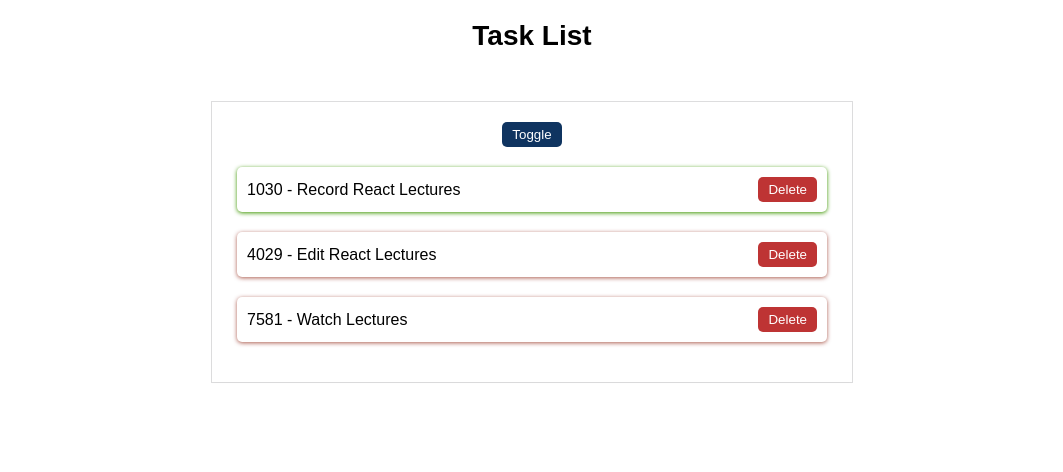
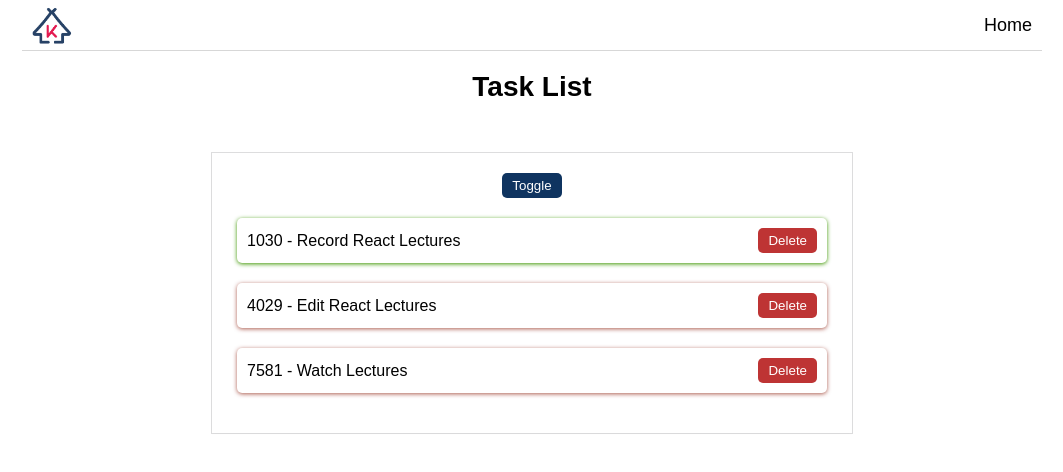
Before and after one commit to profrbazur/React, a React (Create React App) app: page / in a window 1280 px wide. Shown: the top 472 px of the page, without its empty margins (108-1171 px from the left). Built offline with nearby package versions, Linux system fonts and the light colour scheme; the HTML template or start-up script is replaced by a standard one.

Commit message:
03TaskList with Component

```diff
--- a/src/App.js
+++ b/src/App.js
@@ -1,40 +1,12 @@
-import { useState } from 'react';
+import { Header } from './components/Header';
+import { TaskList } from './components/TaskList';
 import './App.css';
 
 function App() {
-  const [tasks, setTasks] = useState([
-    { id: 1030, name: 'Record React Lectures', completed: true },
-    { id: 4029, name: 'Edit React Lectures', completed: false },
-    { id: 7581, name: 'Watch Lectures', completed: false },
-  ]);
-  const [show, setShow] = useState(true);
-
-  function handleDelete(id) {
-    setTasks(tasks.filter((task) => task.id !== id));
-  }
-
   return (
     <div className="App">
-      <h1>Task List</h1>
-      <ul>
-        <button className="trigger" onClick={() => setShow(!show)}>
-          Toggle
-        </button>
-        {show &&
-          tasks.map((task) => (
-            <li
-              key={task.id}
-              className={task.completed ? 'completed' : 'incomplete'}
-            >
-              <span>
-                {task.id} - {task.name}
-              </span>
-              <button onClick={() => handleDelete(task.id)} className="delete">
-                Delete
-              </button>
-            </li>
-          ))}
-      </ul>
+      <Header />
+      <TaskList />
     </div>
   );
 }
--- /dev/null
+++ b/src/components/Header.js
@@ -0,0 +1,10 @@
+import Logo from '../assets/logo.png';
+
+export const Header = () => {
+  return (
+    <header>
+      <img src={Logo} alt="" />
+      <a href="/">Home</a>
+    </header>
+  );
+};
--- /dev/null
+++ b/src/components/TaskList.js
@@ -0,0 +1,39 @@
+import { useState } from 'react';
+
+export const TaskList = () => {
+  const [tasks, setTasks] = useState([
+    { id: 1030, name: 'Record React Lectures', completed: true },
+    { id: 4029, name: 'Edit React Lectures', completed: false },
+    { id: 7581, name: 'Watch Lectures', completed: false },
+  ]);
+  const [show, setShow] = useState(true);
+
+  function handleDelete(id) {
+    setTasks(tasks.filter((task) => task.id !== id));
+  }
+
+  return (
+    <>
+      <h1>Task List</h1>
+      <ul>
+        <button className="trigger" onClick={() => setShow(!show)}>
+          Toggle
+        </button>
+        {show &&
+          tasks.map((task) => (
+            <li
+              key={task.id}
+              className={task.completed ? 'completed' : 'incomplete'}
+            >
+              <span>
+                {task.id} - {task.name}
+              </span>
+              <button onClick={() => handleDelete(task.id)} className="delete">
+                Delete
+              </button>
+            </li>
+          ))}
+      </ul>
+    </>
+  );
+};
```
Also changed, not shown: src/assets/logo.png (added).
